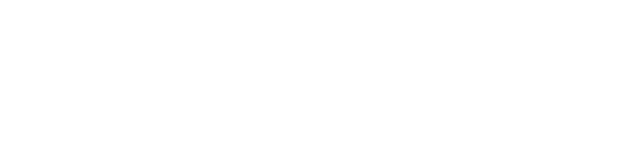
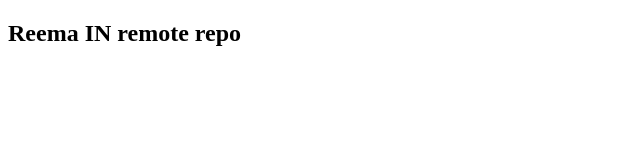
Before and after one commit to ReemaAAsker/html_project, a plain HTML site: page index.html in a window 1280 px wide. Shown: the whole page, without its empty margins (0-640 px from the left). Drawn offline with Linux system fonts and the light colour scheme.

Commit message:
Update index.html

```diff
--- a/index.html
+++ b/index.html
@@ -8,6 +8,7 @@
     </head>
 
     <body>
+        <h2>Reema IN remote repo</h2>
 
     </body>
 
```
